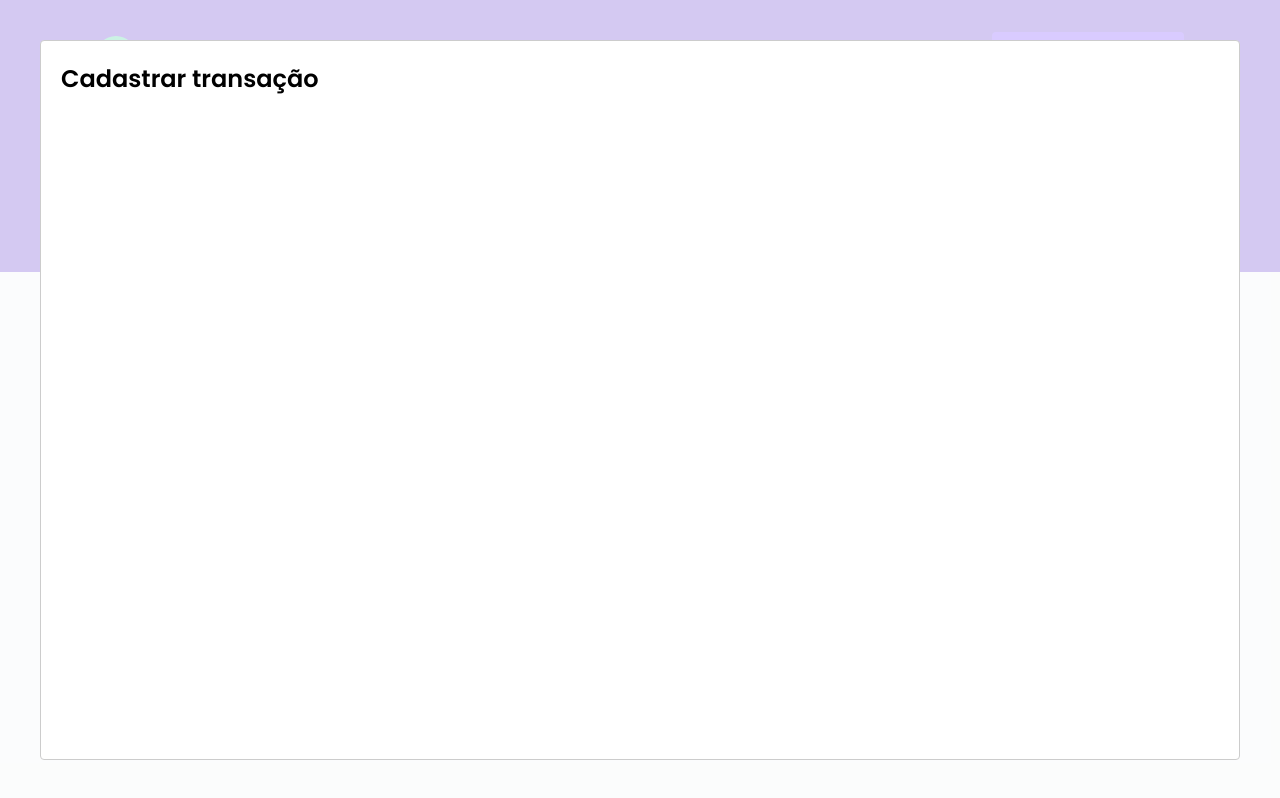
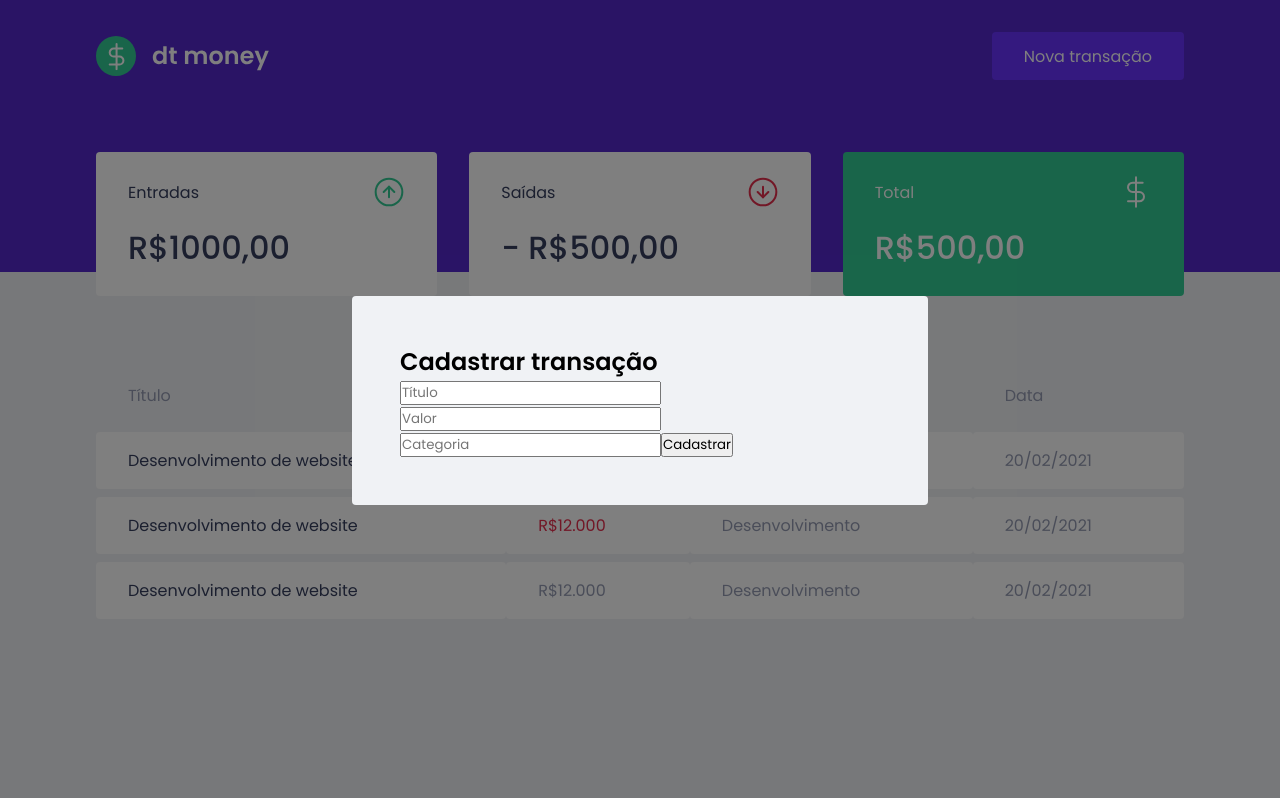
Before and after one commit to Marcelovqvd/Rocketseat-Reactjs-dtmoney, a React (Create React App) app: page / in a window 1280 px wide. Both pictures are taken after a click on the button "Nova transação". Built offline with nearby package versions, Linux system fonts and the light colour scheme; no server answers; what miragejs would draw is missing.

Commit message:
Estilzando Modal

```diff
--- a/src/components/NewTransactionModal/index.tsx
+++ b/src/components/NewTransactionModal/index.tsx
@@ -1,4 +1,6 @@
 import Modal from 'react-modal'
+
+import { Container } from './styles'
 
 interface NewTransactionModalProps {
   isOpen: boolean
@@ -10,8 +12,23 @@
     <Modal
     isOpen={isOpen}
     onRequestClose={onRequestClose}
+    overlayClassName="react-modal-overlay"
+    className="react-modal-content"
   >
-    <h2>Cadastrar transação</h2>
+    <Container>
+      <h2>Cadastrar transação</h2>
+
+      <input placeholder='Título' />
+
+      <input placeholder='Valor' />
+
+      <input placeholder='Categoria' />
+
+      <button type="submit">
+        Cadastrar
+      </button>
+
+    </Container>
     </Modal>
   )
 }
--- a/src/components/NewTransactionModal/styles.ts
+++ b/src/components/NewTransactionModal/styles.ts
@@ -1 +1,3 @@
 import styled from "styled-components";
+
+export const Container = styled.form``
```
